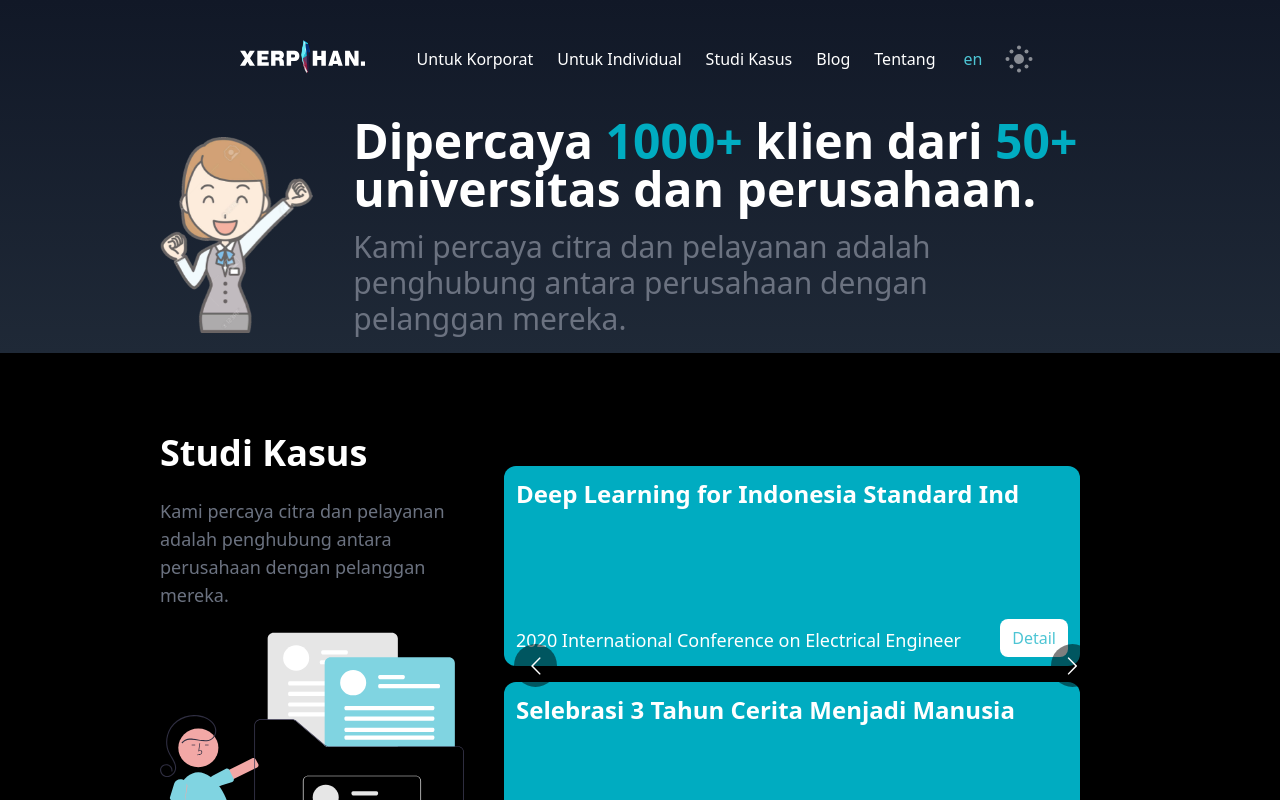
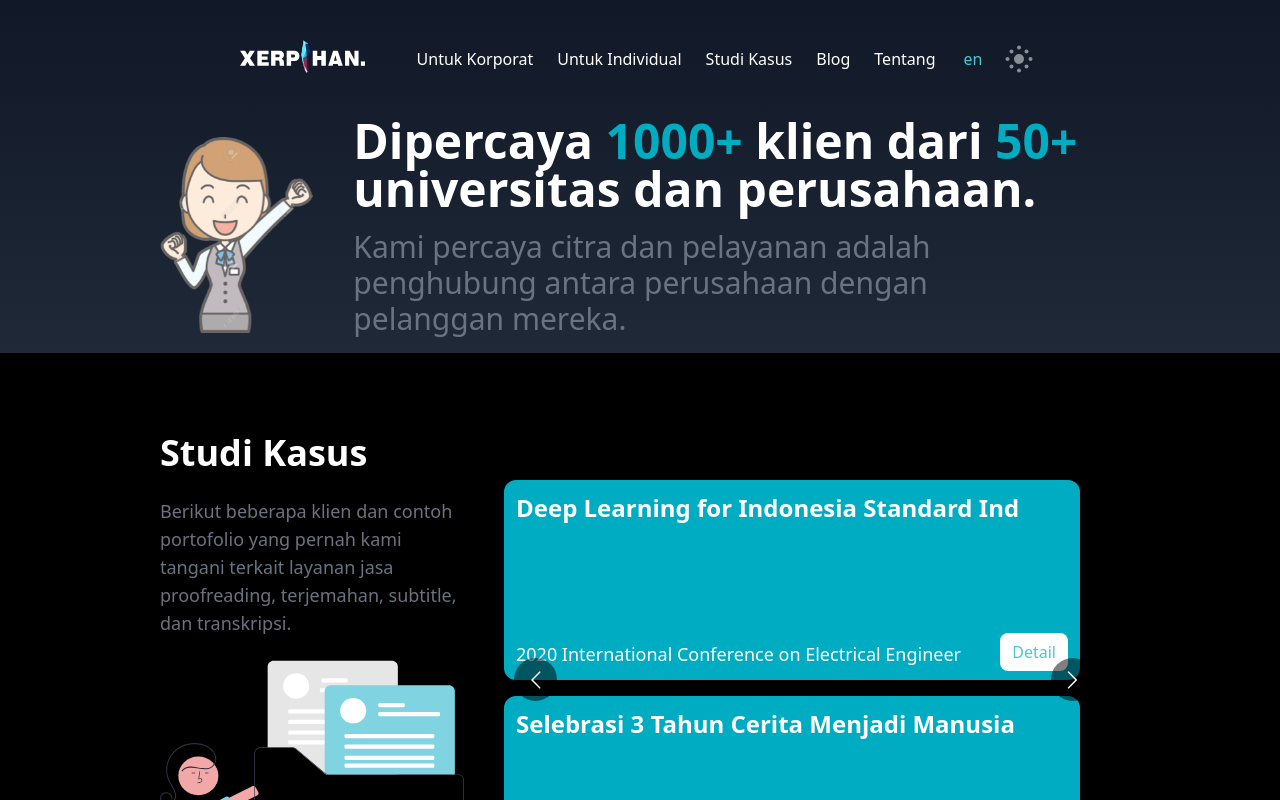
Before and after one commit to yasanugroho/silver-doodle, a Next.js app: page /case-studies in a window 1280 px wide. Shown: the top 800 px of the page. Built offline with nearby package versions, Linux system fonts and the light colour scheme; what @tailwindcss/typography would draw is missing.

Commit message:
Update case-studies.tsx

```diff
--- a/pages/case-studies.tsx
+++ b/pages/case-studies.tsx
@@ -63,7 +63,7 @@ export const Page: React.FC = () => {
           <p className="text-lg text-gray-500 font-light">
             {_(
               l,
-              'Kami percaya citra dan pelayanan adalah penghubung antara perusahaan dengan pelanggan mereka.',
+              'Berikut beberapa klien dan contoh portofolio yang pernah kami tangani terkait layanan jasa proofreading, terjemahan, subtitle, dan transkripsi.',
               ' Kami percaya citra dan pelayanan adalah penghubung antara perusahaan dengan pelanggan mereka.',
             )}
           </p>
```
